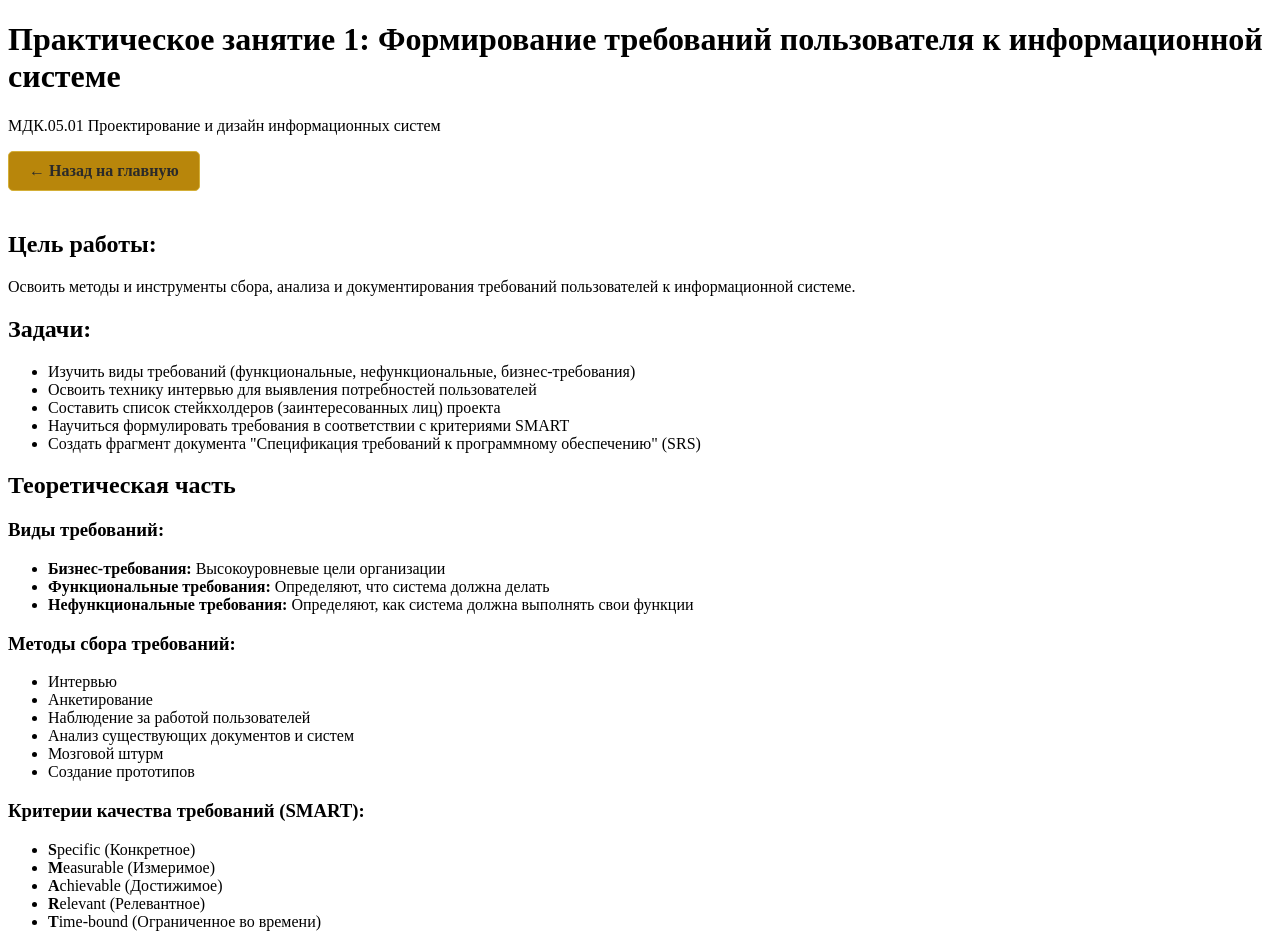
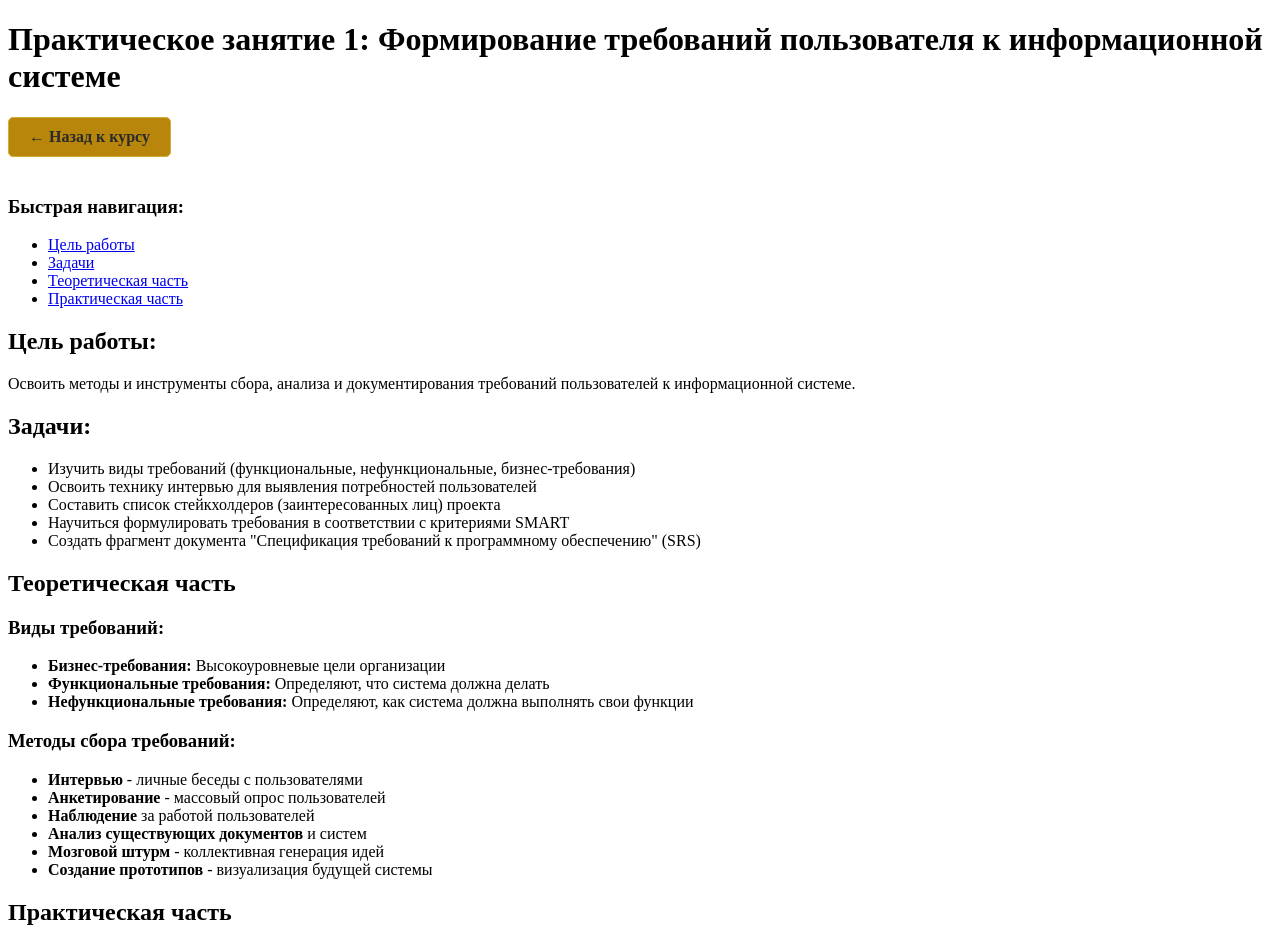
Before and after one commit to lavrinovaa23-prog/Operating-systems, a plain HTML site: page mdk0501/practical/practical1.html in a window 1280 px wide. Shown: the top 943 px of the page. Drawn offline with Linux system fonts and the light colour scheme; files that its build step writes are made by us from their sources.

Commit message:
Update practical1.html

```diff
--- a/mdk0501/practical/practical1.html
+++ b/mdk0501/practical/practical1.html
@@ -4,24 +4,30 @@
     <meta charset="UTF-8">
     <meta name="viewport" content="width=device-width, initial-scale=1.0">
     <title>Практическое занятие 1 - Формирование требований</title>
-    <link rel="stylesheet" href="../style.css">
+    <link rel="stylesheet" href="../../style.css">
 </head>
 <body>
     <header>
-        <div class="container">
-            <h1>Практическое занятие 1: Формирование требований пользователя к информационной системе</h1>
-            <p>МДК.05.01 Проектирование и дизайн информационных систем</p>
-        </div>
+        <h1>Практическое занятие 1: Формирование требований пользователя к информационной системе</h1>
     </header>
 
-    <main class="container">
-        <a href="../index.html" class="back-btn">← Назад на главную</a>
+    <div class="cont">
+        <div class="item1">
+            <a href="../index.html" class="back-btn">← Назад к курсу</a>
+            <h3>Быстрая навигация:</h3>
+            <ul>
+                <li><a href="#goal">Цель работы</a></li>
+                <li><a href="#tasks">Задачи</a></li>
+                <li><a href="#theory">Теоретическая часть</a></li>
+                <li><a href="#practice">Практическая часть</a></li>
+            </ul>
+        </div>
 
-        <div class="lecture-content">
-            <h2>Цель работы:</h2>
+        <div class="item2">
+            <h2 id="goal">Цель работы:</h2>
             <p>Освоить методы и инструменты сбора, анализа и документирования требований пользователей к информационной системе.</p>
 
-            <h2>Задачи:</h2>
+            <h2 id="tasks">Задачи:</h2>
             <ul>
                 <li>Изучить виды требований (функциональные, нефункциональные, бизнес-требования)</li>
                 <li>Освоить технику интервью для выявления потребностей пользователей</li>
@@ -30,7 +36,7 @@
                 <li>Создать фрагмент документа "Спецификация требований к программному обеспечению" (SRS)</li>
             </ul>
 
-            <h2>Теоретическая часть</h2>
+            <h2 id="theory">Теоретическая часть</h2>
 
             <h3>Виды требований:</h3>
             <ul>
@@ -41,24 +47,15 @@
 
             <h3>Методы сбора требований:</h3>
             <ul>
-                <li>Интервью</li>
-                <li>Анкетирование</li>
-                <li>Наблюдение за работой пользователей</li>
-                <li>Анализ существующих документов и систем</li>
-                <li>Мозговой штурм</li>
-                <li>Создание прототипов</li>
+                <li><strong>Интервью</strong> - личные беседы с пользователями</li>
+                <li><strong>Анкетирование</strong> - массовый опрос пользователей</li>
+                <li><strong>Наблюдение</strong> за работой пользователей</li>
+                <li><strong>Анализ существующих документов</strong> и систем</li>
+                <li><strong>Мозговой штурм</strong> - коллективная генерация идей</li>
+                <li><strong>Создание прототипов</strong> - визуализация будущей системы</li>
             </ul>
 
-            <h3>Критерии качества требований (SMART):</h3>
-            <ul>
-                <li><strong>S</strong>pecific (Конкретное)</li>
-                <li><strong>M</strong>easurable (Измеримое)</li>
-                <li><strong>A</strong>chievable (Достижимое)</li>
-                <li><strong>R</strong>elevant (Релевантное)</li>
-                <li><strong>T</strong>ime-bound (Ограниченное во времени)</li>
-            </ul>
-
-            <h2>Практическая часть</h2>
+            <h2 id="practice">Практическая часть</h2>
 
             <h3>Сценарий:</h3>
             <p>Небольшой библиотеке "Книжный мир" требуется автоматизировать процесс учета книг и выдачи их читателям. В настоящее время вся работа ведется в бумажных журналах, что приводит к ошибкам и потере времени.</p>
@@ -74,19 +71,7 @@
 
             <h3>Задание 4: Документирование требований</h3>
             <p>Оформите результаты работы в виде фрагмента SRS-документа.</p>
-
-            <h2>Пример оформления SRS-документа</h2>
-
-            <div style="background: #f8f9fa; padding: 1.5rem; border-radius: 5px; margin: 1rem 0;">
-                <h3>Спецификация требований к программному обеспечению (SRS)</h3>
-                <h4>для системы "Библиотека v1.0"</h4>
-
-                <h5>1. Введение</h5>
-                <p><strong>1.1. Цель:</strong> Данный документ описывает функциональные и нефункциональные требования к автоматизированной информационной системе "Библиотека" для библиотеки "Книжный мир".</p>
-
-                <h5>2. Общее описание</h5>
-                <p><strong>2.1. Бизнес-требования:</strong></p>
-                <ul>
-                    <li>BR1: Снижение времени на обслуживание одного читателя на 50% к концу квартала</li>
-                    <li>BR2: Полное исключение арифметических ошибок в ежемесячных отчетах</li>
-                </ul
+        </div>
+    </div>
+</body>
+</html>
```
